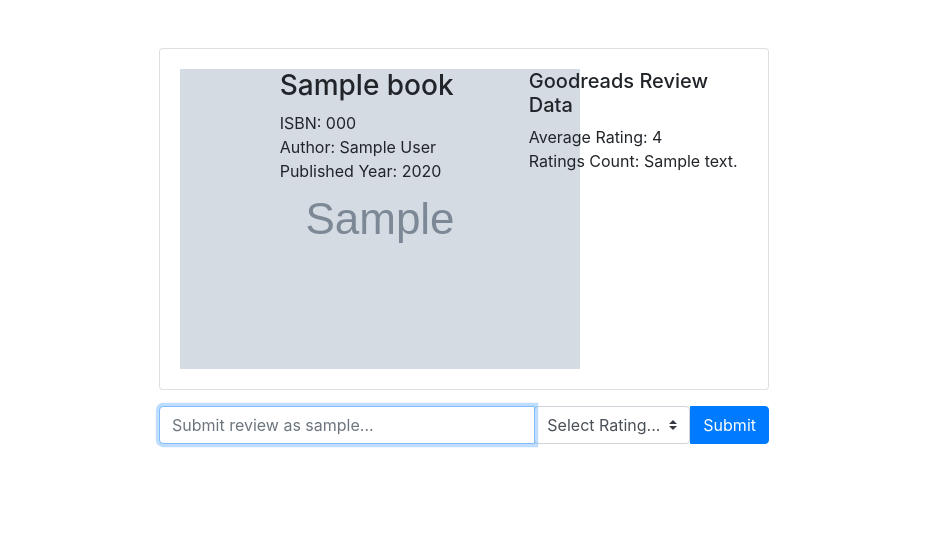
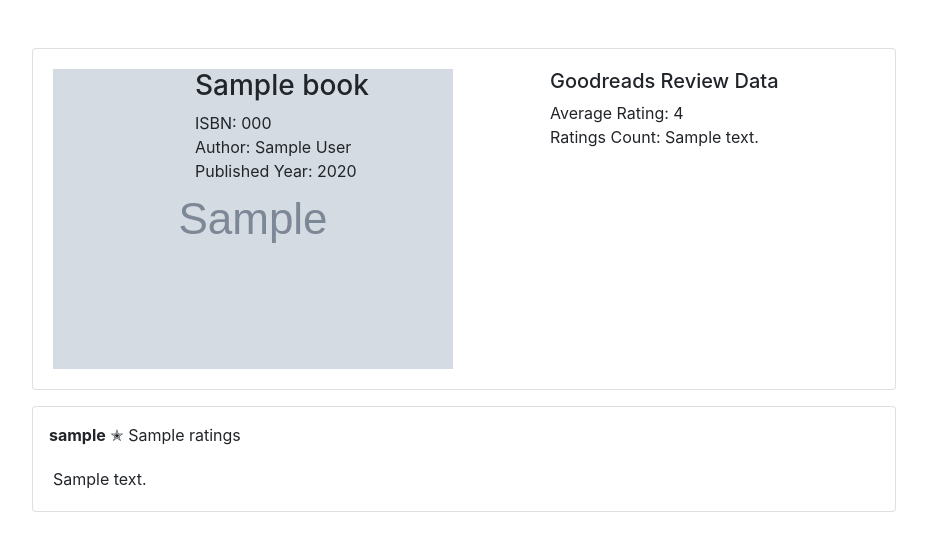
Before and after one commit to Catyousha/cs50web, a Flask app: template project1/templates/details.html in a window 1280 px wide. Shown: the part 74-633 px from the top of the page, without its empty margins (176-1103 px from the left). Run offline with Flask 2, Linux system fonts and the light colour scheme; the template is opened without the code that fills it: most values are stand-ins (such as "Sample title", 1, 10 or a date in 2020); grey boxes marked "Sample" are stand-in pictures; some libraries are stand-ins or nearby versions.

Commit message:
Add reviews

```diff
--- a/project1/application.py
+++ b/project1/application.py
@@ -39,21 +39,33 @@
         return redirect(url_for('index'))
 
     if type(searchItem) is int:
-        books = db.execute("SELECT * FROM books WHERE isbn LIKE :src OR title LIKE :src OR author LIKE :src OR year = :srcInt",{"src": "%"+searchItem+"%", "srcInt": searchItem}).fetchall()
+        books = db.execute("SELECT * FROM books WHERE isbn ILIKE :src OR title ILIKE :src OR author ILIKE :src OR year = :srcInt",{"src": "%"+searchItem+"%", "srcInt": searchItem}).fetchall()
     else:
-        books = db.execute("SELECT * FROM books WHERE isbn LIKE :src OR title LIKE :src OR author LIKE :src",{"src": "%"+searchItem+"%"}).fetchall()
+        books = db.execute("SELECT * FROM books WHERE isbn ILIKE :src OR title ILIKE :src OR author ILIKE :src",{"src": "%"+searchItem+"%"}).fetchall()
 
     return render_template("result.html", books=books)
 
-@app.route("/details/<string:isbn>")
+@app.route("/details/<string:isbn>", methods=['GET','POST'])
 def details(isbn):
     if session.get("user_data") is None:
         return redirect(url_for('login'))
 
-    book = db.execute("SELECT * FROM books WHERE isbn = :s", {"s": isbn}).fetchone()
-    xml_res = requests.get("https://www.goodreads.com/search/index.xml", params={"key": 'KJ1y2SMO2Tvh7UfI7ldw', "q": isbn})
-    data = xmltodict.parse(xml_res.text)
-    return render_template("details.html", username = session['user_name'], book=book, data=data['GoodreadsResponse']['search']['results']['work'])
+    if request.method == 'POST':
+        review = request.form.get('reviews')
+        rating = request.form.get('rating')
+        userid = session['user_data']
+        db.execute("INSERT INTO book_reviews (book_isbn, user_id, reviews_text, ratings) VALUES (:b, :u, :r, :s)",{"b": isbn, "u":userid, "r": review, "s":rating})
+        db.commit()
+        return redirect(url_for('details',isbn=isbn))
+
+    else:
+        book = db.execute("SELECT * FROM books WHERE isbn = :s", {"s": isbn}).fetchone()
+        reviews = db.execute("SELECT * FROM book_reviews br JOIN user_data ud ON br.user_id = ud.user_id WHERE book_isbn = :b", {"b": isbn}).fetchall()
+        canreview = db.execute("SELECT user_id FROM book_reviews WHERE book_isbn = :b AND user_id = :u", {"b": isbn, "u": session['user_data']}).rowcount
+
+        xml_res = requests.get("https://www.goodreads.com/search/index.xml", params={"key": 'KJ1y2SMO2Tvh7UfI7ldw', "q": isbn})
+        data = xmltodict.parse(xml_res.text)
+        return render_template("details.html", canreview=canreview, reviews=reviews, book=book, data=data['GoodreadsResponse']['search']['results']['work'])
 
 @app.route("/register", methods = ['POST', 'GET'])
 def register():
--- a/project1/templates/details.html
+++ b/project1/templates/details.html
@@ -23,9 +23,9 @@
         <a style="float: right;" href="{{url_for('login')}}">Log out</a>
 </header>
 
-<div class="container-fluid mt-5">
-    <div class="row justify-content-center align-items-center">
-        <div class="col-6">
+<div class="container-fluid p-5" style="width: 75%;">
+    <div class="row justify-content-center">
+        <div class="col-12 mb-3">
             <div class="card">
                 <div class="card-body">
                     <div class="row">
@@ -47,14 +47,27 @@
                 </div>
             </div>
         </div>
+        {% for review in reviews %}
+        <div class="col-12">
+            <div class="card">
+                <div class="card-head pl-3 pt-3">
+                    <p class="m-0"><strong>{{review.username}}</strong> &#10029; {{review.ratings}}</p>
+                </div>
+                <div class="card-body">
+                    <p class="text-justify mb-0">{{review.reviews_text}}</p>
+                </div>
+            </div>
+        </div>
+        {% endfor %}
     </div>
 </div>
 
+{% if canreview == 0 %}
 <form class="container mt-3" method="POST" action="{{url_for('details',isbn=book.isbn)}}" autocomplete="off">
 <div class="input-group">
-        <input name="reviews" type="text" class="form-control" placeholder="Submit review as {{username}}..." required autofocus>
+        <input name="reviews" type="text" class="form-control" placeholder="Submit review as {{session['user_name']}}..." required autofocus>
         <div class="input-group-append">
-                <select class="custom-select" required>
+                <select name="rating" class="custom-select" required>
                         <option value=0 selected>Select Rating...</option>
                         <option value=1>1 Star</option>
                         <option value=2>2 Stars</option>
@@ -66,5 +79,5 @@
         </div>
     </div>
 </form>
-
+{% endif %}
 {% endblock %}
```
Also changed, not shown: 2 other files.
